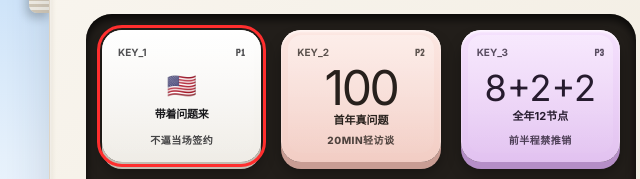
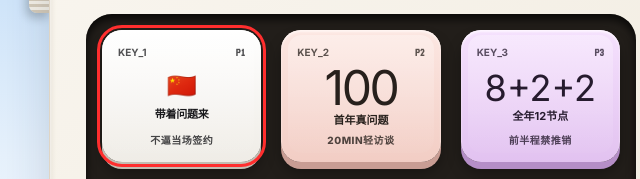
Before and after one commit to zry19950621-star/agicamp-jiebang, a plain HTML site: page index.html in a window 1280 px wide. Shown: the part 469-648 px from the top of the page, 39-679 px from the left. Drawn offline with nearby package versions, Linux system fonts and the light colour scheme.

Commit message:
Use China flag on first macro key

```diff
--- a/index.html
+++ b/index.html
@@ -969,7 +969,7 @@
                 code: "P1",
                 style: "key-white",
                 topTag: "KEY_1",
-                centerHtml: `<div class="my-auto flex flex-col items-center"><span class="text-2xl">🇺🇸</span><span class="text-[11px] font-black tracking-tight mt-1">带着问题来</span></div>`,
+                centerHtml: `<div class="my-auto flex flex-col items-center"><span class="text-2xl">🇨🇳</span><span class="text-[11px] font-black tracking-tight mt-1">带着问题来</span></div>`,
                 bottomLabel: "不逼当场签约",
                 oledTitle: "CLAIM // 带着真问题来，把下一步想清楚",
                 oledDesc: "可匿名、可辩论、可回去自己试。现场不要求做采购决定，也不预设所有问题必须开发 Agent。",
```
